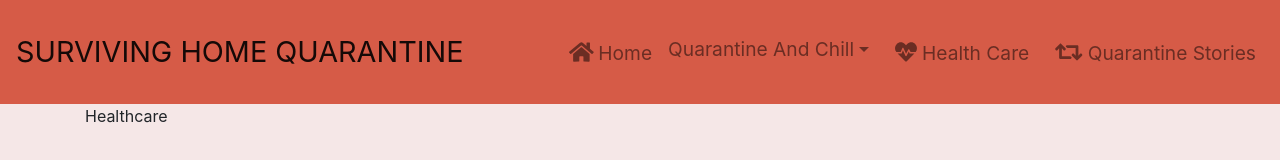
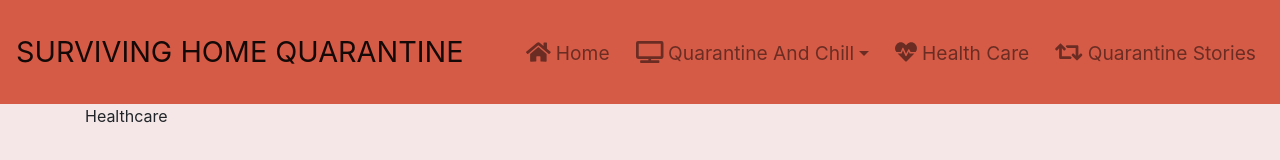
Before and after one commit to vijsharm/portal, a React (Create React App) app: page /blog in a window 1280 px wide. Shown: the top 160 px of the page. Built offline with nearby package versions, Linux system fonts and the light colour scheme.

Commit message:
google verification

```diff
--- a/src/header/header.js
+++ b/src/header/header.js
@@ -30,7 +30,7 @@ const createNavItem = ({ href, text, className, icon, dropdown, options }) => {
   </NavItem> :
     <UncontrolledDropdown nav inNavbar>
       <DropdownToggle nav caret>
-        {text}
+      <FontAwesomeIcon style={{ fontSize: "22px", marginLeft: "10px", marginRight: "5px", marginTop: "6px"}} icon={icon} />{text}
       </DropdownToggle>
       <DropdownMenu right>
         {options.map(option => {return (
```
